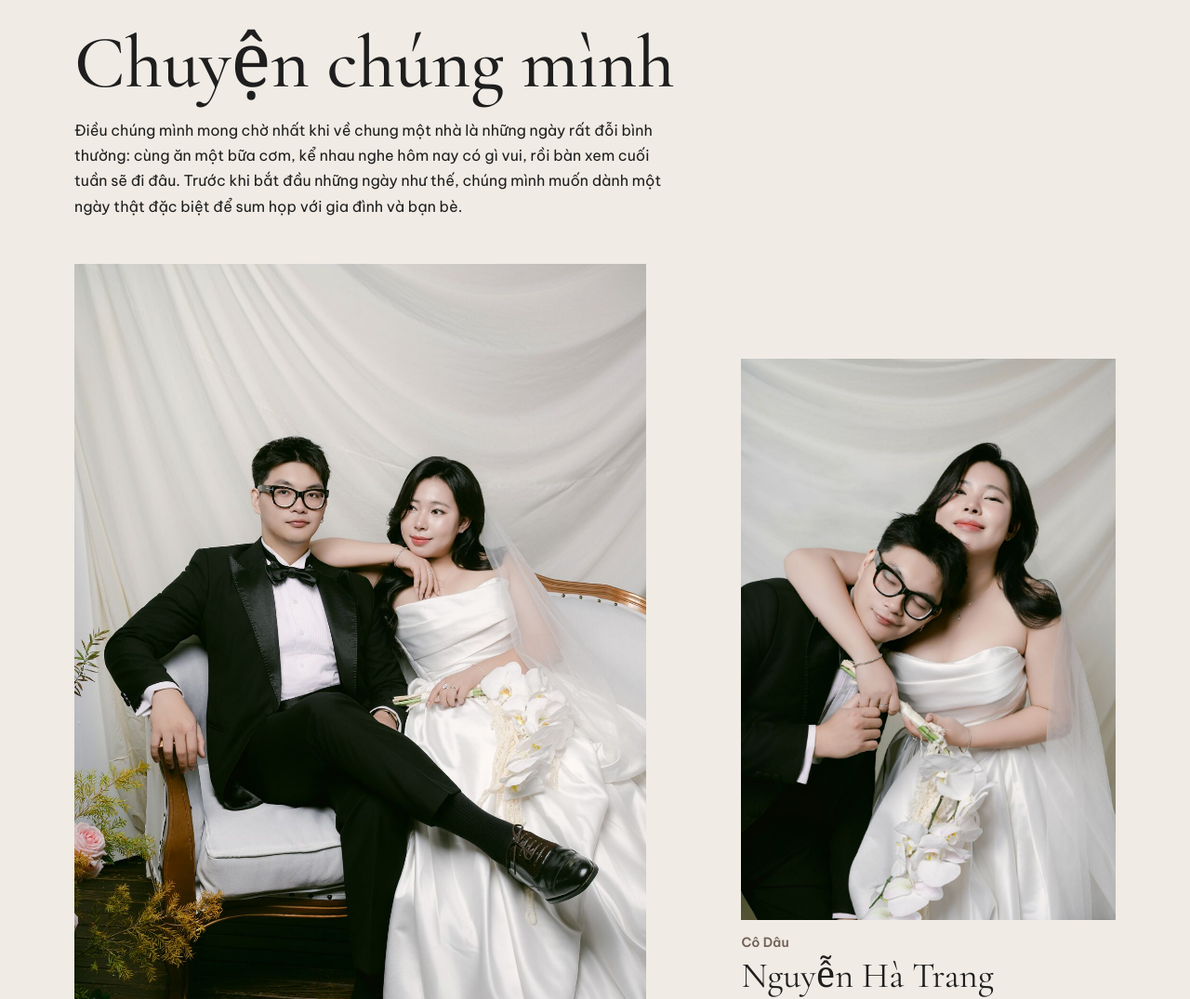
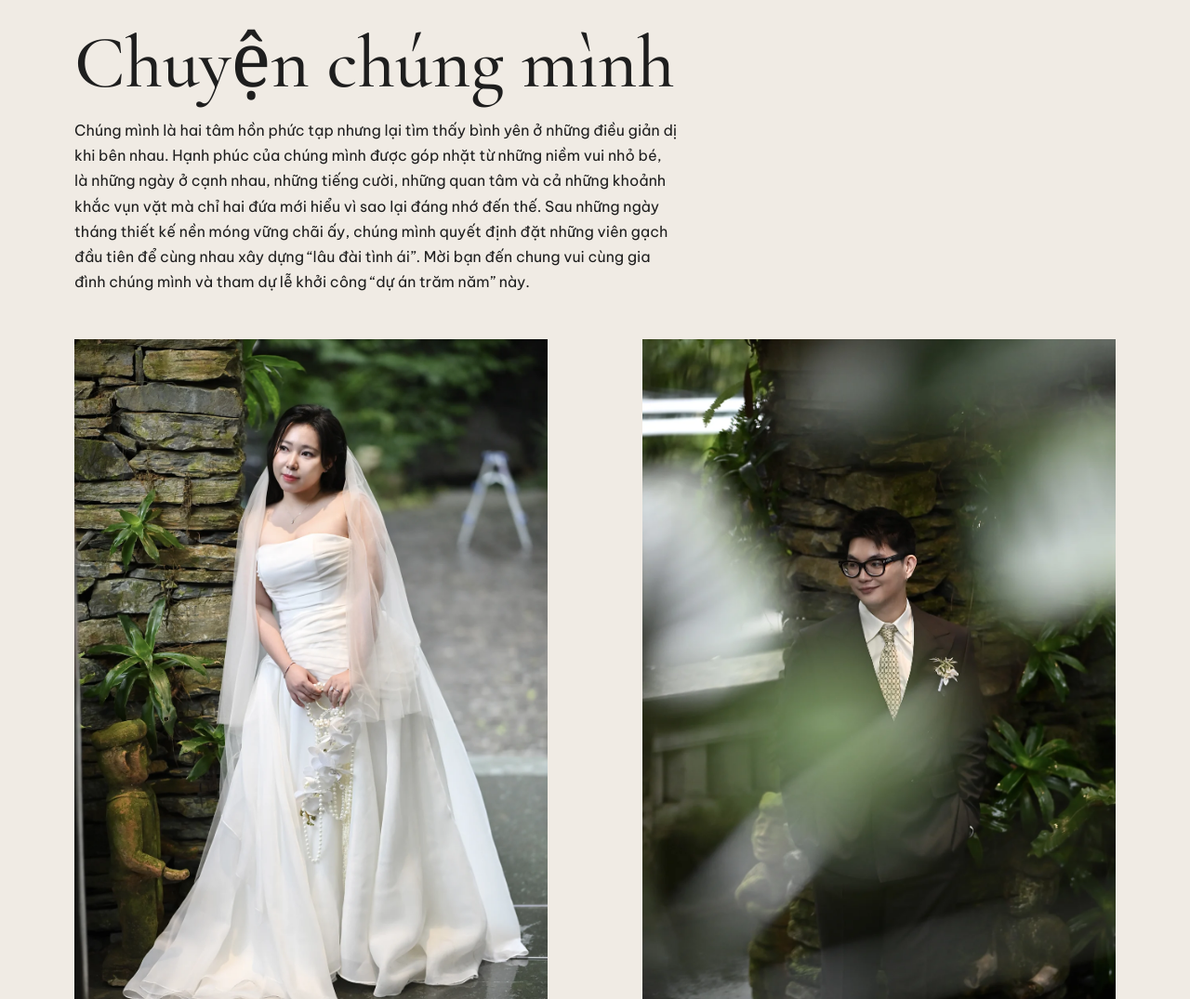
Before and after one commit to chauhacon/trang-nam-wedding, a plain HTML site: page index.html in a window 1280 px wide. Shown: the part 1460-2535 px from the top of the page at 93% size. Drawn offline with nearby package versions, Linux system fonts and the light colour scheme.

Commit message:
rearrange

```diff
--- a/config.js
+++ b/config.js
@@ -11,16 +11,23 @@ export const wedding = {
   signature: "Hải Nam & Hà Trang",
   defaultGreeting: { prefix: "Trân trọng kính mời", name: "Quý khách" },
   invitation: "Có những ngày thật đặc biệt khi được sẻ chia cùng những người mình yêu quý. Hải Nam và Hà Trang trân trọng mời bạn đến chung vui và cùng gia đình chứng kiến khoảnh khắc chúng mình bắt đầu một chương mới.",
-  heroImage: { ...photo(2, "Hải Nam và Hà Trang đứng bên nhau trong khu vườn"), mobilePosition: "50% 56%" },
-  story: "Điều chúng mình mong chờ nhất khi về chung một nhà là những ngày rất đỗi bình thường: cùng ăn một bữa cơm, kể nhau nghe hôm nay có gì vui, rồi bàn xem cuối tuần sẽ đi đâu. Trước khi bắt đầu những ngày như thế, chúng mình muốn dành một ngày thật đặc biệt để sum họp với gia đình và bạn bè.",
+  heroImage: { ...photo(2, ""), mobilePosition: "50% 56%" },
+  story: "Chúng mình là hai tâm hồn phức tạp nhưng lại tìm thấy bình yên ở những điều giản dị khi bên nhau. Hạnh phúc của chúng mình được góp nhặt từ những niềm vui nhỏ bé, là những ngày ở cạnh nhau, những tiếng cười, những quan tâm và cả những khoảnh khắc vụn vặt mà chỉ hai đứa mới hiểu vì sao lại đáng nhớ đến thế. Sau những ngày tháng thiết kế nền móng vững chãi ấy, chúng mình quyết định đặt những viên gạch đầu tiên để cùng nhau xây dựng \“lâu đài tình ái\”. Mời bạn đến chung vui cùng gia đình chúng mình và tham dự lễ khởi công \“dự án trăm năm\” này.",
   couplePhotos: [
-    photo(4, "Hải Nam và Hà Trang ngồi cạnh nhau trong bộ lễ phục"),
-    photo(5, "Hà Trang ôm Hải Nam trong bộ ảnh cưới"),
+    {
+      src: "./assets/photos/web/wedding-photo-7.webp", width: 1200, height: 1800,
+      alt: "", person: "bride", role: "Cô dâu",
+    },
+    {
+      src: "./assets/photos/web/wedding-photo-6.webp", width: 1149, height: 1800,
+      alt: "", person: "groom", role: "Chú rể",
+    },
   ],
   galleryImages: [
-    photo(1, "Thiệp cưới, hoa và những kỷ vật của Hải Nam và Hà Trang"),
-    { ...photo(3, "Hải Nam và Hà Trang tựa vào nhau dưới tán cây", "50% 76%"), wide: true },
-    photo(5, "Khoảnh khắc thân mật của Hải Nam và Hà Trang"),
+    photo(1, ""),
+    photo(4, ""),
+    photo(2, ""),
+    photo(5, ""),
   ],
   events: [
     {
--- a/index.html
+++ b/index.html
@@ -14,14 +14,14 @@
   <meta property="og:image" content="https://chauhacon.github.io/trang-nam-wedding/assets/photos/og.jpg">
   <meta property="og:image:width" content="1200">
   <meta property="og:image:height" content="630">
-  <meta property="og:image:alt" content="Hải Nam và Hà Trang trong khu vườn">
+  <meta property="og:image:alt" content="">
   <link rel="icon" href="./assets/favicon.svg">
   <link rel="apple-touch-icon" href="./assets/apple-touch.png">
   <link rel="preconnect" href="https://fonts.googleapis.com">
   <link rel="preconnect" href="https://fonts.gstatic.com" crossorigin>
   <link rel="stylesheet" href="https://fonts.googleapis.com/css2?family=Be+Vietnam+Pro:wght@400;500;600&family=Cormorant+Garamond:ital,wght@0,400;0,500;0,600;1,400;1,500&display=swap">
   <link rel="stylesheet" href="./style.css">
-  <script type="module" src="./app.js"></script>
+  <script type="module" src="./invitation.js?v=photo-descriptions"></script>
 </head>
 <body>
   <header class="hero" id="dau-trang">
--- a/app.js
+++ b/invitation.js
@@ -1,5 +1,5 @@
 import { calendarFilename, localTime } from "./calendar.js";
-import { wedding } from "./config.js";
+import { wedding } from "./config.js?v=photo-descriptions";
 import { drawIcons, element, loadGuests } from "./shared.js";
 
 const byId = id => document.getElementById(id);
@@ -98,14 +98,13 @@ function startCountdown(events) {
 
 function renderStory() {
   setText("story-intro", wedding.story);
-  const people = [["Chú Rể", wedding.groom], ["Cô Dâu", wedding.bride]];
-  wedding.couplePhotos.forEach((photo, index) => {
+  for (const photo of wedding.couplePhotos) {
     const figure = element("figure");
     const caption = element("figcaption");
-    if (people[index]) caption.append(element("span", people[index][0], "story-roles"), people[index][1]);
+    caption.append(element("span", photo.role, "story-roles"), wedding[photo.person]);
     figure.append(image(photo), caption);
     byId("story-photos").append(figure);
-  });
+  }
 }
 
 function renderGallery() {
@@ -123,7 +122,7 @@ function renderGallery() {
   photos.forEach((photo, index) => {
     const button = element("button", undefined, photo.wide ? "wide" : undefined);
     button.type = "button";
-    button.setAttribute("aria-label", `Mở ảnh: ${photo.alt}`);
+    button.setAttribute("aria-label", photo.alt ? `Mở ảnh: ${photo.alt}` : `Mở ảnh ${index + 1}`);
     button.append(image(photo));
     button.addEventListener("click", () => {
       show(index);
--- a/style.css
+++ b/style.css
@@ -19,7 +19,11 @@ svg{width:1.15em;height:1.15em;flex:none}
 .hero-photo,.hero-shade{position:absolute;inset:0;z-index:-1}
 .hero-photo{left:43%}
 .hero-photo img{width:100%;height:100%;object-fit:cover;transform:translateY(var(--parallax,0px)) scale(1.04)}
-.hero-shade{background:linear-gradient(90deg,#242820 0%,#242820 39%,rgba(36,40,32,.83) 49%,transparent 72%),linear-gradient(180deg,#15181165,transparent 24%)}
+.hero-shade{
+  background:
+    linear-gradient(90deg,var(--olive) 46%,rgba(36,40,32,.92) 51%,rgba(36,40,32,.5) 61%,rgba(36,40,32,.12) 70%,transparent 77%),
+    linear-gradient(180deg,#15181165,transparent 24%);
+}
 .hero-bar{display:flex;align-items:center;justify-content:space-between;margin:0 clamp(1.2rem,5vw,5rem);border-bottom:1px solid #fff5;padding:1rem 0}
 .brand img{object-fit:contain}
 .hero nav{display:flex;gap:clamp(.85rem,3.5vw,3rem);font-size:.875rem}
@@ -42,9 +46,9 @@ svg{width:1.15em;height:1.15em;flex:none}
 .signature{margin-top:1.5rem;font:italic 500 1.85rem var(--serif)}
 .story{background:#f0ebe4}
 .story-intro{max-width:60ch;margin-top:1rem}
-.story-grid{display:grid;grid-template-columns:1.1fr .72fr;align-items:start;gap:clamp(1.2rem,8vw,7rem)}
-.story-grid figure:nth-child(even){margin-top:clamp(2rem,8vw,7rem)}
+.story-grid{display:grid;grid-template-columns:repeat(2,minmax(0,1fr));align-items:start;gap:clamp(1.2rem,8vw,7rem)}
 .story-grid img,.gallery img{width:100%;height:auto;object-fit:cover}
+.story-grid img{aspect-ratio:2/3}
 .story-grid figcaption{margin-top:.9rem;font-size:clamp(1.45rem,3vw,2.5rem);font-family:var(--serif);line-height:1.12}
 .story-roles{display:block;font:600 .875rem/1.5 var(--sans);margin-bottom:.25rem}
 .event-grid{display:grid;grid-template-columns:repeat(2,minmax(0,1fr));gap:1.25rem}
@@ -82,6 +86,7 @@ footer img{object-fit:contain;margin:0 auto .5rem}
 .lightbox figure{text-align:center}
 .lightbox img{margin:auto;max-height:calc(100vh - 7rem);max-height:calc(100dvh - 7rem);object-fit:contain}
 .lightbox figcaption{margin-top:.5rem;font-size:.875rem}
+.lightbox figcaption:empty{display:none}
 body:has(.lightbox[open]){overflow:hidden}
 .icon-button{position:absolute;border:1px solid #fff6;border-radius:50%;background:#242820;color:white;width:44px;height:44px;display:grid;place-items:center;z-index:1}
 .lightbox-close{top:calc(.65rem + env(safe-area-inset-top));right:.75rem}
```
Also changed, not shown: assets/photos/web/wedding-photo-6.webp (added), assets/photos/web/wedding-photo-7.webp (added), assets/photos/web/wedding-photo-8.JPG (added), assets/photos/wedding-photo-8.JPG (added), 5 other files.
